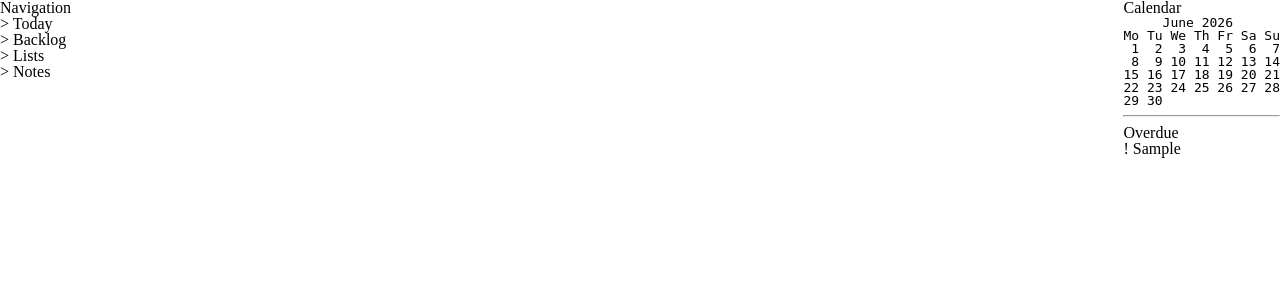
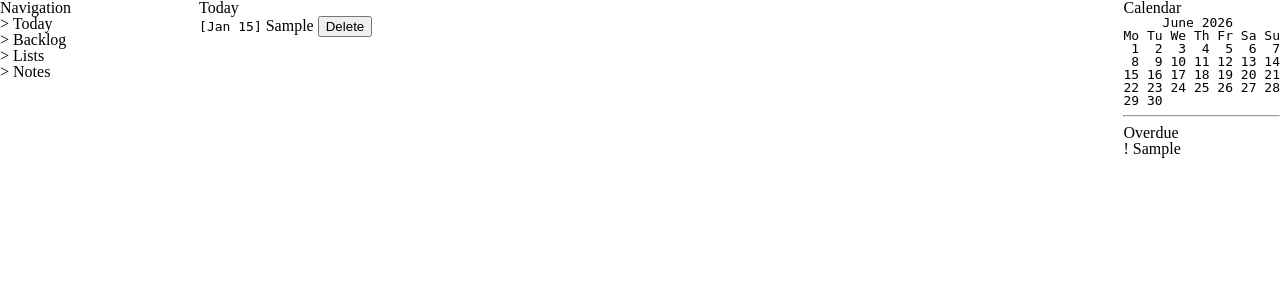
Before and after one commit to jurdanetac/blueprint, a Django app: page /base/ in a window 1280 px wide. Shown: the part 32-332 px from the top of the page. Run offline with Django 5.2, Linux system fonts and the light colour scheme; tables that the repository leaves empty hold one stand-in row (values such as "Sample post").

Commit message:
Add Today TODOs section

```diff
--- a/base/templates/base/index.html
+++ b/base/templates/base/index.html
@@ -25,6 +25,8 @@
     </aside>
 
     <main id="active" class="flex-grow">
+      <!-- By default show Today section -->
+      {% include 'base/partials/today.html' with todos=today_todos %}
     </main>
 
     <aside id="context">
@@ -38,7 +40,7 @@
       <section>
         <h3>Overdue</h3>
         <ul>
-          {% for todo in todos %}
+          {% for todo in overdue_todos %}
             <li>! {{ todo.task }}</li>
           {% endfor %}
         </ul>
--- a/base/templates/base/partials/backlog.html
+++ b/base/templates/base/partials/backlog.html
@@ -1,3 +1,5 @@
+<h3>Backlog</h3>
+
 <!-- #todo-list -->
 {% include 'base/partials/todo_list.html' with todos=todos %}
 
--- /dev/null
+++ b/base/templates/base/partials/today.html
@@ -0,0 +1,2 @@
+<h3>Today</h3>
+{% include 'base/partials/todo_list.html' with todos=todos %}
--- a/base/templates/base/partials/todo_item.html
+++ b/base/templates/base/partials/todo_item.html
@@ -1,4 +1,4 @@
 <li id="todo-item-{{ todo.id }}">
-    <span class="todo-item-date">{% if todo.due_on %}[{{ todo.due_on|date:"M m" }}]{% endif %}</span> {{ todo.task }}
+    <span class="todo-item-date">{% if todo.due_on %}[{{ todo.due_on|date:"M d" }}]{% endif %}</span> {{ todo.task }}
     <button type="button" hx-delete="{% url 'delete-todo' todo_id=todo.id %}" hx-target="#todo-item-{{ todo.id }}">Delete</button>
 </li>
--- a/base/views.py
+++ b/base/views.py
@@ -25,21 +25,31 @@ def generate_month_calendar():
 
 @require_GET
 def index(request):
+    calendar = generate_month_calendar()
+
     now = timezone.now()
-
-    calendar = generate_month_calendar()
-    todos = Todo.objects.filter(due_on__lt=now).order_by("due_on")
+    today = now.date()
+    today_todos = Todo.objects.filter(due_on__lte=today).order_by("-due_on")
+    overdue_todos = Todo.objects.filter(due_on__lt=now).order_by("due_on")
 
     return render(
         request,
         "base/index.html",
-        {"calendar": calendar, "todos": todos},
+        {
+            "calendar": calendar,
+            "today_todos": today_todos,
+            "overdue_todos": overdue_todos,
+        },
     )
 
 
 @require_GET
 def today(request):
-    return HttpResponse("")
+    today = timezone.now().date()
+
+    todos = Todo.objects.filter(due_on__lte=today).order_by("-due_on")
+
+    return render(request, "base/partials/today.html", {"todos": todos})
 
 
 @require_GET
```
